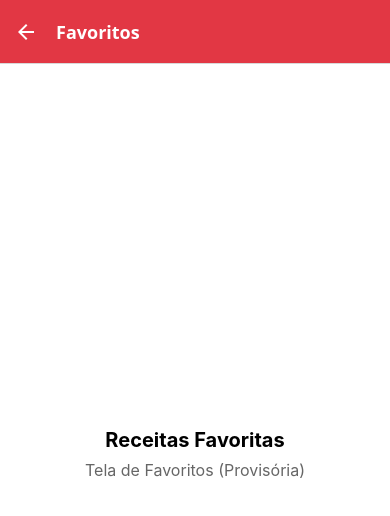
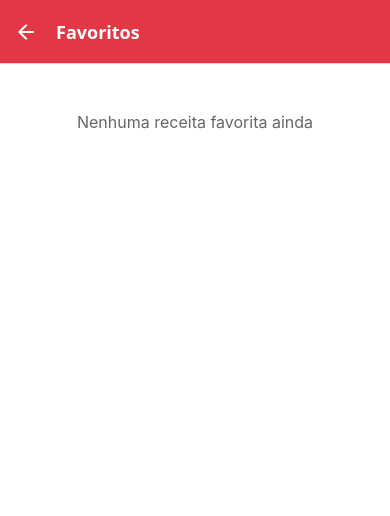
Before and after one commit to rafaelbezerra080/PROJETO-FOODUMJ-ADS, a React Native app: screen /Favorites in a window 390 px wide. Shown: the top 516 px of the page. Built offline with nearby package versions, Linux system fonts and the light colour scheme.

Commit message:
feat: cria lista global de receitas favoritas

```diff
--- a/src/screens/FavoritesScreen.js
+++ b/src/screens/FavoritesScreen.js
@@ -1,11 +1,51 @@
 import React from 'react';
-import { StyleSheet, Text, View } from 'react-native';
+import {
+  FlatList,
+  Image,
+  StyleSheet,
+  Text,
+  TouchableOpacity,
+  View,
+} from 'react-native';
 
-export default function FavoritesScreen() {
+import { useFavorites } from '../context/FavoritesContext';
+
+export default function FavoritesScreen({ navigation }) {
+  const { favorites, removeFavorite } = useFavorites();
+
+  function renderItem({ item }) {
+    return (
+      <TouchableOpacity
+        style={styles.card}
+        onPress={() => navigation.navigate('Details', { idMeal: item.idMeal })}
+      >
+        <Image source={{ uri: item.strMealThumb }} style={styles.image} />
+        <View style={styles.cardContent}>
+          <Text style={styles.name} numberOfLines={2}>
+            {item.strMeal}
+          </Text>
+          <TouchableOpacity
+            style={styles.removeButton}
+            onPress={() => removeFavorite(item.idMeal)}
+          >
+            <Text style={styles.removeButtonText}>Remover</Text>
+          </TouchableOpacity>
+        </View>
+      </TouchableOpacity>
+    );
+  }
+
   return (
     <View style={styles.container}>
-      <Text style={styles.title}>Receitas Favoritas</Text>
-      <Text style={styles.subtitle}>Tela de Favoritos (Provisória)</Text>
+      <FlatList
+        data={favorites}
+        keyExtractor={(item) => item.idMeal}
+        renderItem={renderItem}
+        ListEmptyComponent={
+          <Text style={styles.empty}>Nenhuma receita favorita ainda</Text>
+        }
+        contentContainerStyle={styles.list}
+      />
     </View>
   );
 }
@@ -14,17 +54,51 @@ const styles = StyleSheet.create({
   container: {
     flex: 1,
     backgroundColor: '#fff',
-    alignItems: 'center',
-    justifyContent: 'center',
     padding: 16,
   },
-  title: {
-    fontSize: 20,
+  list: {
+    flexGrow: 1,
+  },
+  card: {
+    flexDirection: 'row',
+    alignItems: 'center',
+    backgroundColor: '#fff',
+    borderRadius: 8,
+    borderWidth: 1,
+    borderColor: '#eee',
+    padding: 12,
+    marginBottom: 12,
+  },
+  image: {
+    width: 72,
+    height: 72,
+    borderRadius: 8,
+    marginRight: 12,
+  },
+  cardContent: {
+    flex: 1,
+  },
+  name: {
+    fontSize: 16,
     fontWeight: 'bold',
     marginBottom: 8,
   },
-  subtitle: {
+  removeButton: {
+    alignSelf: 'flex-start',
+    backgroundColor: '#e23744',
+    borderRadius: 6,
+    paddingVertical: 6,
+    paddingHorizontal: 12,
+  },
+  removeButtonText: {
+    color: '#fff',
+    fontSize: 14,
+    fontWeight: 'bold',
+  },
+  empty: {
     fontSize: 16,
     color: '#666',
+    textAlign: 'center',
+    marginTop: 32,
   },
 });
```
